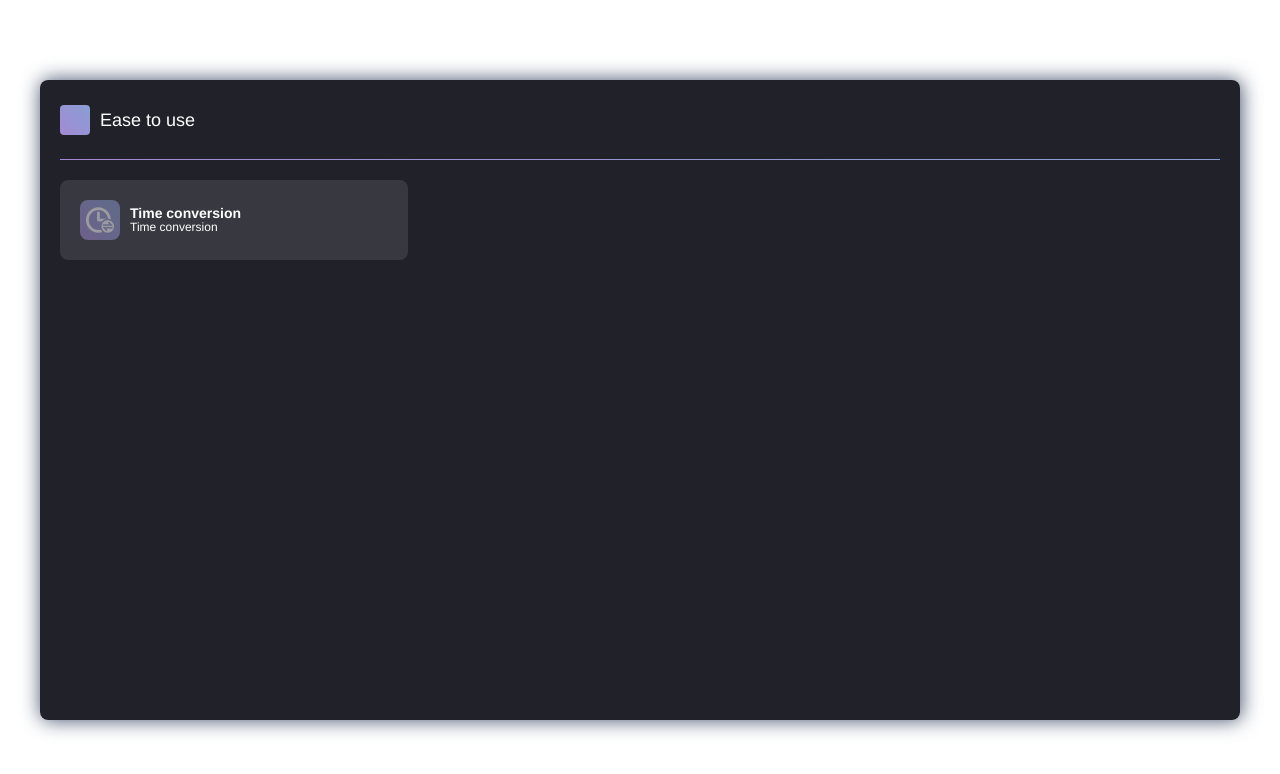
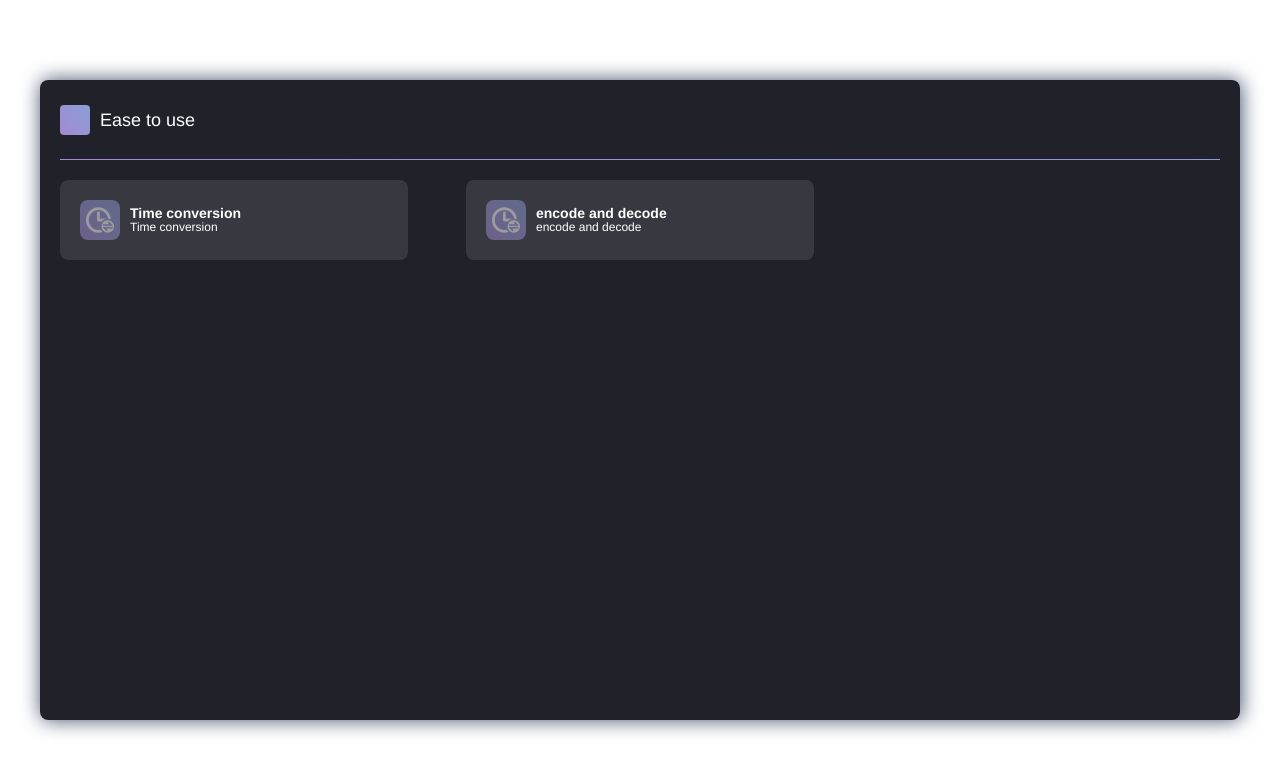
Before and after one commit to wuwen2333/e-use, a React (Create React App) app: page / in a window 1280 px wide. Shown: the top 774 px of the page. Built offline with nearby package versions, Linux system fonts and the light colour scheme.

Commit message:
encode and decode

```diff
--- a/package.json
+++ b/package.json
@@ -6,12 +6,16 @@
     "@testing-library/jest-dom": "^4.2.4",
     "@testing-library/react": "^9.3.2",
     "@testing-library/user-event": "^7.1.2",
+    "@types/blueimp-md5": "^2.7.0",
     "@types/jest": "^24.0.0",
+    "@types/js-base64": "^2.3.1",
     "@types/node": "^12.0.0",
     "@types/react": "^16.9.0",
     "@types/react-bootstrap": "^0.32.20",
     "@types/react-dom": "^16.9.0",
     "bootstrap": "^4.4.1",
+    "crypto-js": "^3.1.9-1",
+    "js-base64": "^2.5.1",
     "node-sass": "^4.13.0",
     "react": "^16.12.0",
     "react-bootstrap": "^1.0.0-beta.16",
--- a/src/conts/navigator.js
+++ b/src/conts/navigator.js
@@ -1,5 +1,6 @@
 import React from 'react';
 import Time from '../pages/Time'
+import Encode from '../pages/Encode'
 
 const navigator = [
   {
@@ -9,6 +10,13 @@ const navigator = [
     component: <Time />,
     icon: 'icon_time.png',
   },
+  {
+    name: 'encode',
+    title: 'encode and decode',
+    desc: 'encode and decode',
+    component: <Encode />,
+    icon: 'icon_time.png',
+  },
 ]
 
 export default navigator;
```
